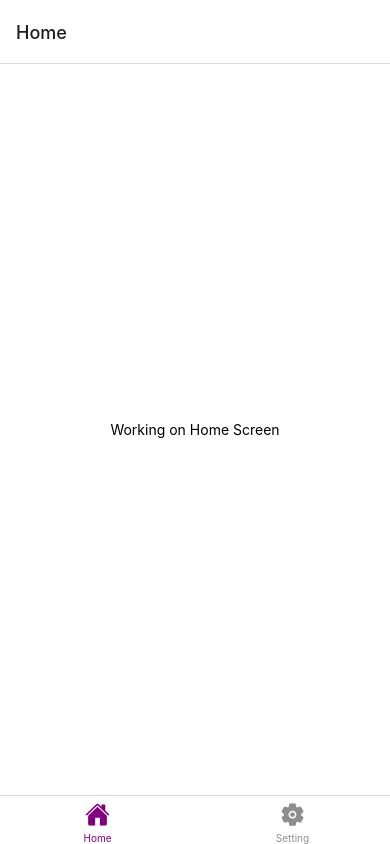
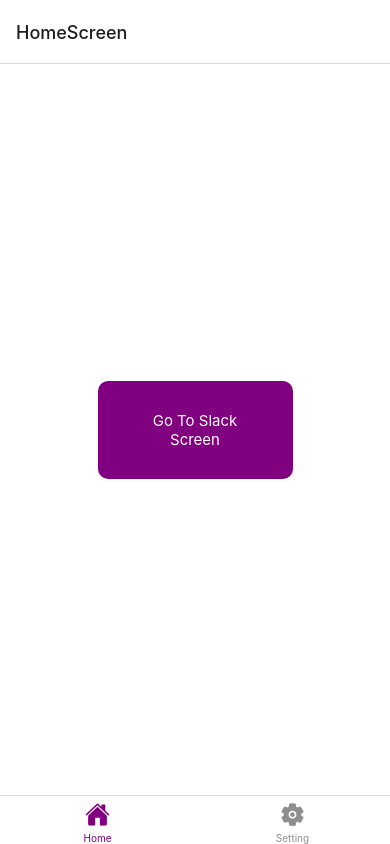
Before and after one commit to mauropomar/zenda, a React Native app: screen /HomeScreen in a window 390 px wide. Built offline with nearby package versions, Linux system fonts and the light colour scheme.

Commit message:
Config Navigation Page

```diff
--- a/src/navigation/Navigation.js
+++ b/src/navigation/Navigation.js
@@ -1,35 +1,57 @@
 import React from 'react';
 import { TouchableOpacity } from 'react-native';
-import MaterialCommunityIcons from '@expo/vector-icons/MaterialCommunityIcons';
 import { Ionicons } from '@expo/vector-icons';
+import { createBottomTabNavigator } from '@react-navigation/bottom-tabs';
+import { createNativeStackNavigator } from '@react-navigation/native-stack';
+import { NavigationContainer } from '@react-navigation/native';
 
-import { createBottomTabNavigator } from '@react-navigation/bottom-tabs';
-import { NavigationContainer } from '@react-navigation/native';
+
 import StackScreen from '../pages/screen/StackScreen';
 import HomeScreen from '../pages/screen/HomeScreen';
 import SettingScreen from '../pages/screen//SettingScreen';
 
 const Tab = createBottomTabNavigator();
+const Stack = createNativeStackNavigator();
 
+function MyStack() {
+    return (
+        <Stack.Navigator
+            initialRouteName='HomeScreen'
+        >
+            <Stack.Screen
+                name="HomeScreen"
+                component={HomeScreen}
+            />
+            <Stack.Screen
+                name="Stack"
+                component={StackScreen}
+                options = {{
+                    headerBackTitleVisible: false
+                }}
+            />
+        </Stack.Navigator>
+    )
+}
 
 function MyTabs() {
     return (
         <Tab.Navigator
             initialRouteName='Home'
             screenOptions={{
-                tabBarActiveTintColor:'purple'
+                tabBarActiveTintColor: 'purple'
             }}
         >
             <Tab.Screen
                 name="Home"
-                component={HomeScreen}
+                component={MyStack}
                 options={{
                     tabBarLabel: 'Home',
                     tabBarIcon: ({ color, size }) => (
                         <Ionicons name="ios-home" size={size} color={color} />
 
                     ),
-                 }}
+                    headerShown:false
+                }}
             ></Tab.Screen>
             <Tab.Screen
                 name="Setting"
@@ -39,7 +61,7 @@
                     tabBarIcon: ({ color, size }) => (
                         <Ionicons name="settings" size={size} color={color} />
                     ),
-                 }}
+                }}
             >
             </Tab.Screen>
         </Tab.Navigator>
--- a/src/pages/screen/HomeScreen.js
+++ b/src/pages/screen/HomeScreen.js
@@ -1,10 +1,17 @@
 import React from "react";
-import {View, Text, StyleSheet} from 'react-native';
+import {View, Text, StyleSheet, TouchableOpacity} from 'react-native';
+import { useNavigation } from '@react-navigation/native';
+
 
 const HomeScreen = ()=>{
+  const navigation = useNavigation();
     return (
         <View style={styles.container}>
-            <Text>Working on Home Screen</Text>
+            <TouchableOpacity style={styles.touch}
+               onPress={()=> navigation.navigate("Stack")}
+            >
+             <Text style={styles.button}>Go To Slack Screen</Text>
+            </TouchableOpacity>
         </View>
     )
 }
@@ -16,6 +23,18 @@
       alignItems: 'center',
       justifyContent: 'center',
     },
+    touch:{
+      backgroundColor:'purple',
+      padding:30,
+      width:"50%",
+      alignSelf:"center",
+      borderRadius: 10
+    },
+    button: {
+      color:"white",
+      textAlign:"center",
+      fontSize: 15
+    }
   });
 
 export default HomeScreen
```
